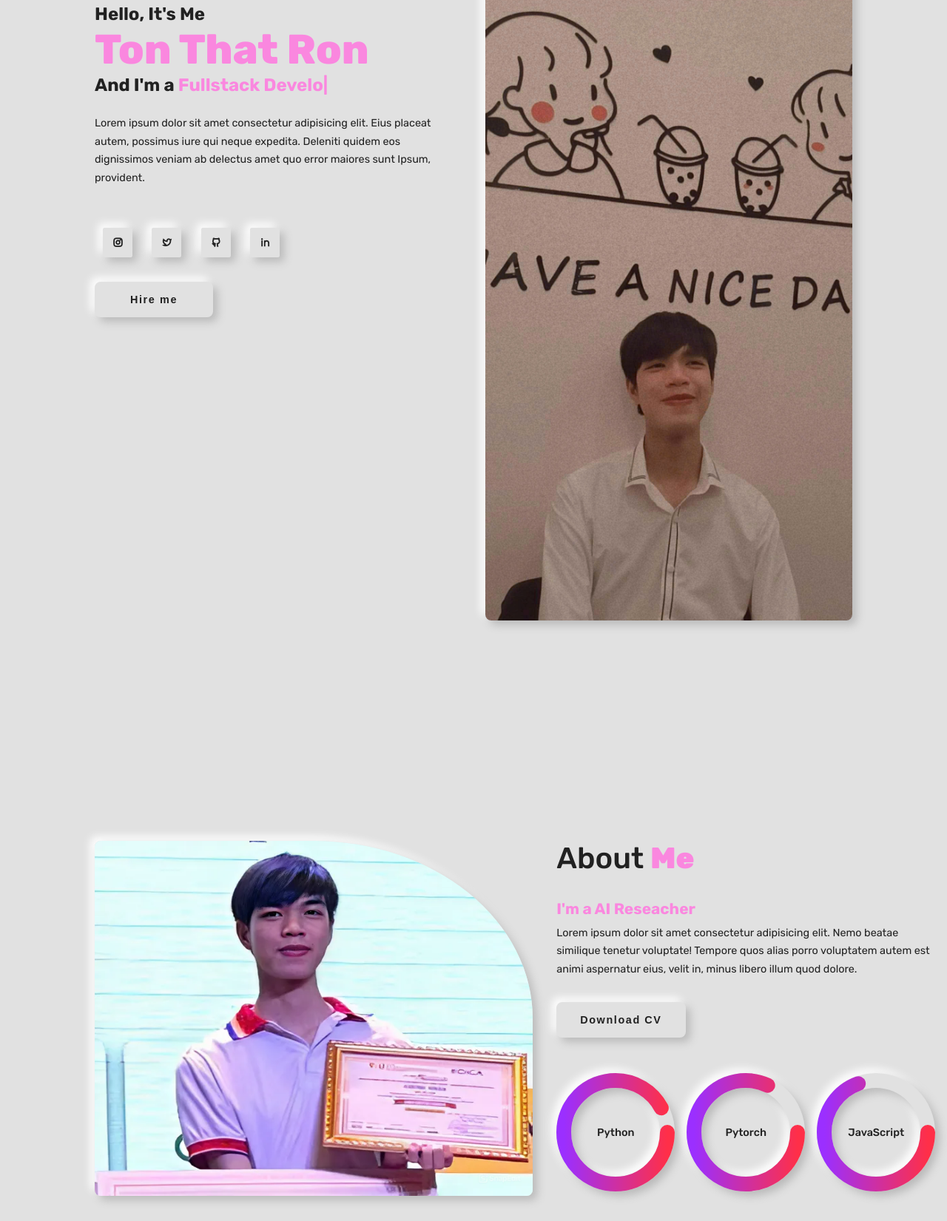
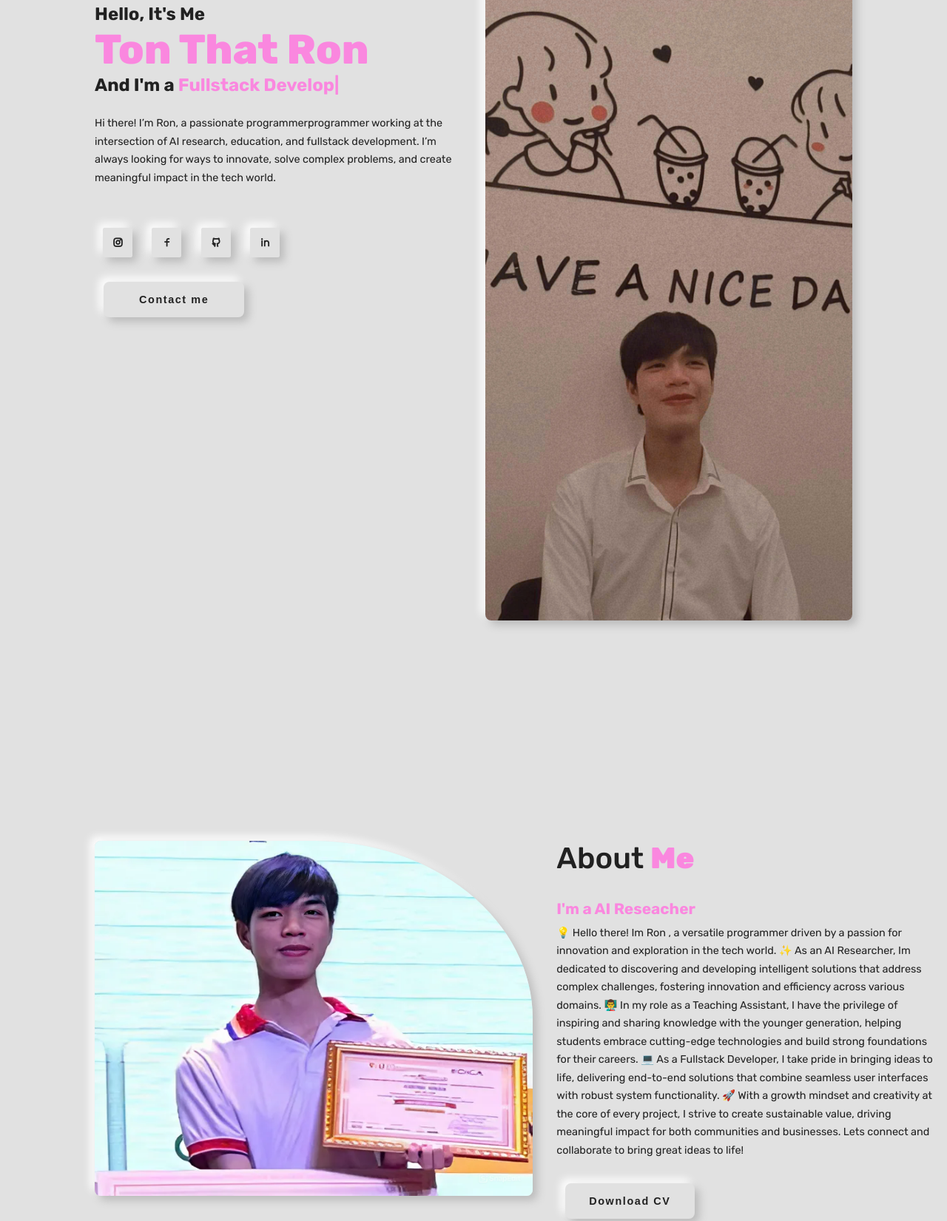
Before and after one commit to TonThatRon/TonThatRon.github.io, a plain HTML site: page index.html in a window 1280 px wide. Shown: the part 219-1870 px from the top of the page at 74% size. Drawn offline with nearby package versions, Linux system fonts and the light colour scheme.

Commit message:
update social

```diff
--- a/assets/css/style.css
+++ b/assets/css/style.css
@@ -112,6 +112,7 @@ section {
 .btn {
   padding: 1rem 3rem;
   position: relative;
+  left: 12px;
   cursor: pointer;
   overflow: hidden;
   background: transparent;
--- a/index.html
+++ b/index.html
@@ -14,7 +14,7 @@
       href="https://cdn.jsdelivr.net/npm/remixicon@4.1.0/fonts/remixicon.css"
       rel="stylesheet"
     />
-    <title>Portfolio</title>
+    <title>RonTon's Portfolio</title>
   </head>
   <body>
     <!-- ==================================
@@ -48,17 +48,17 @@
           <!-- you can edit `multiple-text` into ( /assets/js/script.js ), then search and edit `strings` in TYPED Js  -->
           <h3>And I'm a <span class="multiple-text"></span></h3>
           <p>
-            Lorem ipsum dolor sit amet consectetur adipisicing elit. Eius placeat autem, possimus iure qui neque expedita. Deleniti quidem eos dignissimos veniam ab delectus amet quo error maiores sunt Ipsum, provident.
+           Hi there! I’m Ron, a passionate programmerprogrammer working at the intersection of AI research, education, and fullstack development. I’m always looking for ways to innovate, solve complex problems, and create meaningful impact in the tech world.
           </p>
           <div class="social-icons-container">
             <div class="social-icons">
-              <a href=""><i class="ri-instagram-line"></i></a>
-              <a href=""><i class="ri-twitter-line"></i></a>
-              <a href=""><i class="ri-github-line"></i></a>
-              <a href=""><i class="ri-linkedin-line"></i></a>
+              <a href="https://www.instagram.com/01artiii"><i class="ri-instagram-line"></i></a>
+              <a href="https://www.facebook.com/ronton17/"><i class="ri-facebook-line"></i></a>
+              <a href="https://github.com/TonThatRon"><i class="ri-github-line"></i></a>
+              <a href="https://www.linkedin.com/in/ron-ton-that-2100312a3/"><i class="ri-linkedin-line"></i></a>
             </div>
             <button class="btn overlay" id="btn">
-              <span>Hire me</span>
+              <span>Contact me</span>
             </button>
           </div>
         </div>
@@ -85,7 +85,17 @@
             I'm a AI Reseacher
           </h3>
           <p>
-            Lorem ipsum dolor sit amet consectetur adipisicing elit. Nemo beatae similique tenetur voluptate! Tempore quos alias porro voluptatem autem est animi aspernatur eius, velit in, minus libero illum quod dolore.
+            💡 Hello there! Im Ron , a versatile programmer driven by a passion for innovation and exploration in the tech world.
+
+            ✨ As an AI Researcher, Im dedicated to discovering and developing intelligent solutions that address complex challenges, fostering innovation and efficiency across various domains.
+
+            👨‍🏫 In my role as a Teaching Assistant, I have the privilege of inspiring and sharing knowledge with the younger generation, helping students embrace cutting-edge technologies and build strong foundations for their careers.
+
+            💻 As a Fullstack Developer, I take pride in bringing ideas to life, delivering end-to-end solutions that combine seamless user interfaces with robust system functionality.
+
+            🚀 With a growth mindset and creativity at the core of every project, I strive to create sustainable value, driving meaningful impact for both communities and businesses.
+
+            Lets connect and collaborate to bring great ideas to life!
           </p>
           <button class="btn overlay">
             <span>Download CV</span>
@@ -228,10 +238,10 @@
             <div class="portfolio-buttons" >
                 <button class="btn portfolio-tab active" onclick="tabOpen('all')">
                     All</button>
+                <button class="btn portfolio-tab " onclick="tabOpen('webdesign')">
+                      AI Reseach</button>
                 <button class="btn portfolio-tab " onclick="tabOpen('webdevelop')">
                     Web Develop</button>
-                <button class="btn portfolio-tab " onclick="tabOpen('webdesign')">
-                    Web Design</button>
                 <button class="btn portfolio-tab " onclick="tabOpen('appdevelop')">
                     App Develop</button>
             </div>
```
